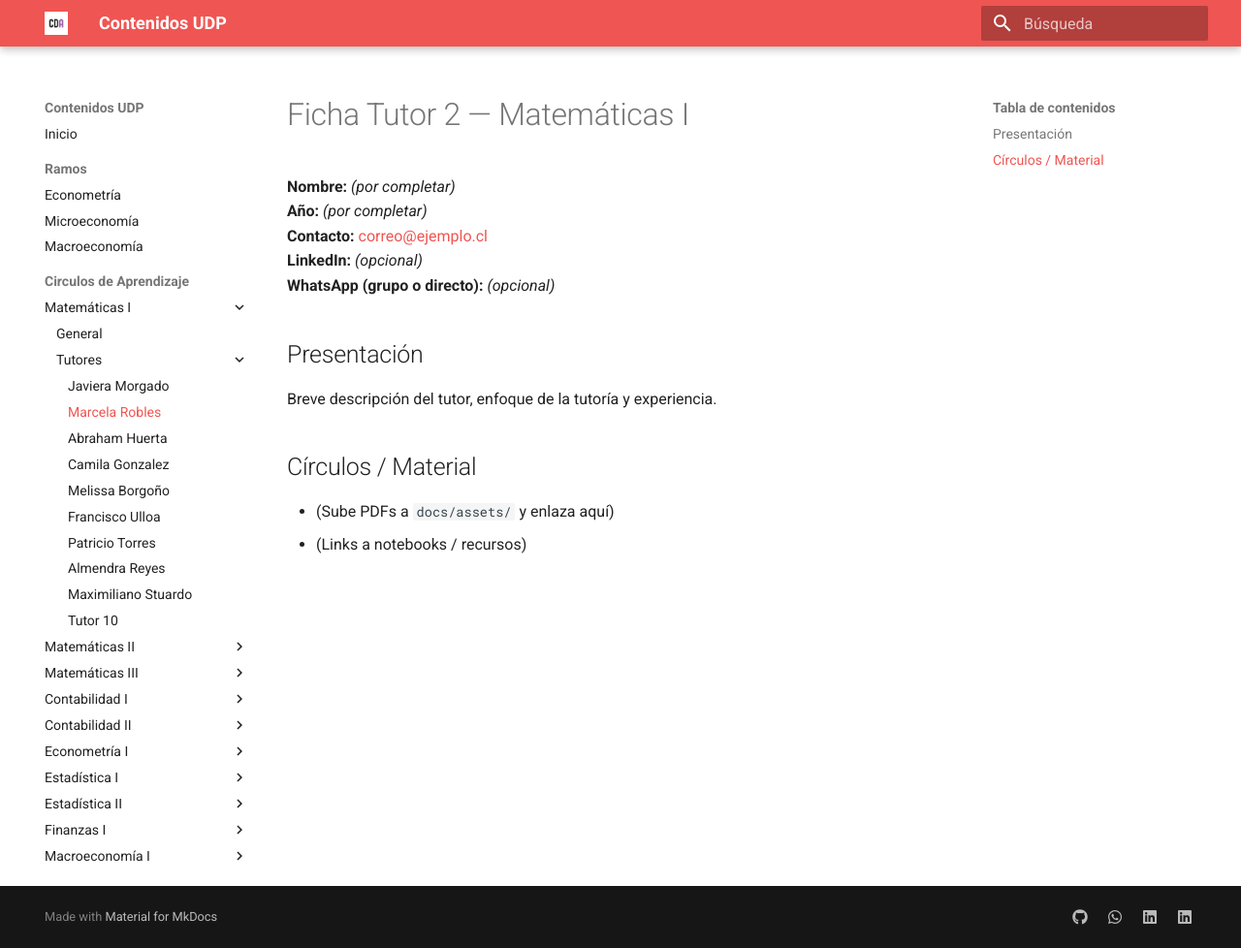
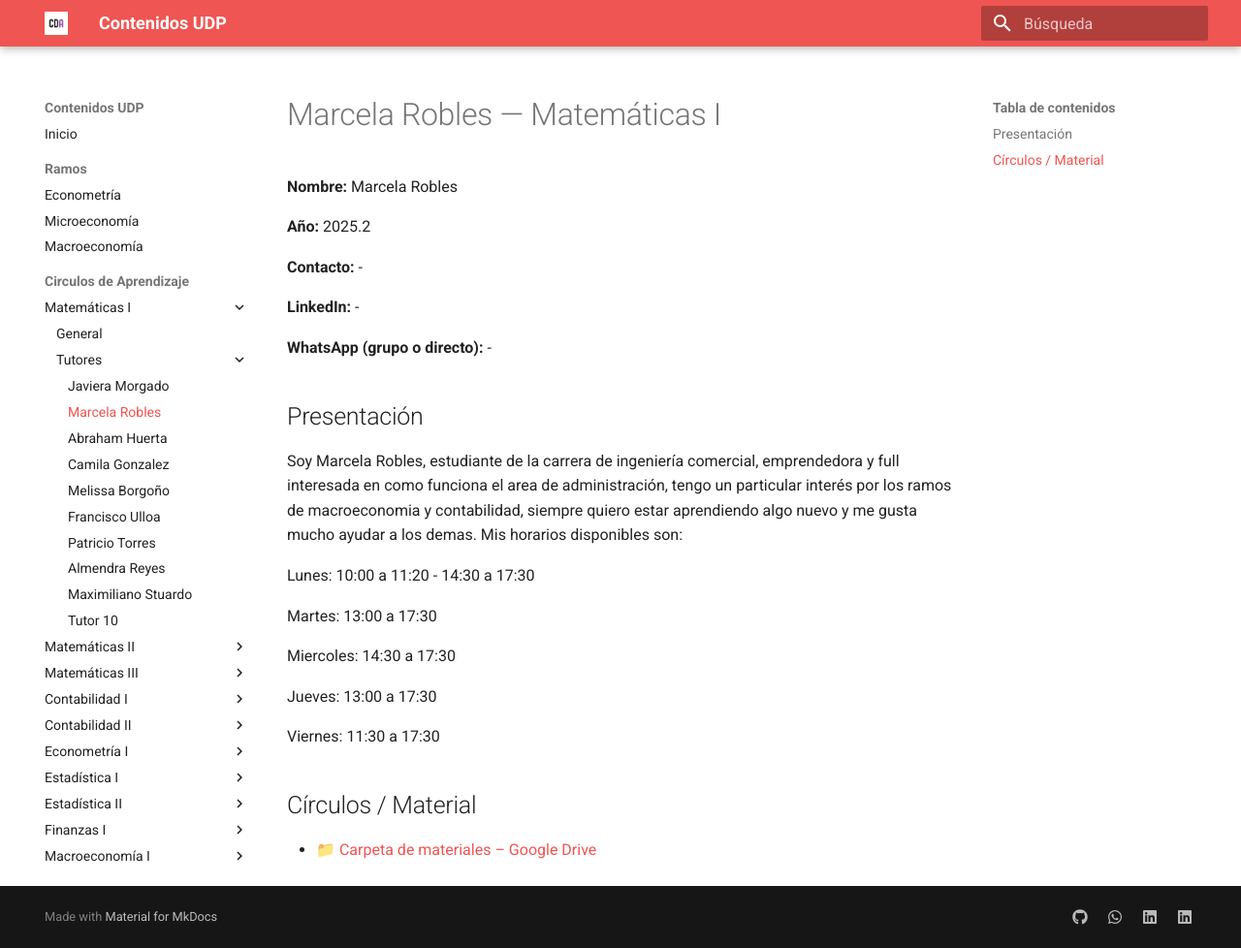
Before and after one commit to cda-fae/cda-fae, an MkDocs documentation site: the page built from docs/tutorias/matematicas-1/tutores/tutor2.md, in a window 1280 px wide and 978 px high. Shown: the whole window at 97% size. Built offline with MkDocs 1.6.1 and Material for MkDocs 9.7.7, drawn with Linux system fonts in a browser that asks for light colours.

Commit message:
perfil marcela robles mate1

```diff
--- a/docs/tutorias/matematicas-1/tutores/tutor2.md
+++ b/docs/tutorias/matematicas-1/tutores/tutor2.md
@@ -1,14 +1,30 @@
-# Ficha Tutor 2 — Matemáticas I
+# Marcela Robles — Matemáticas I
 
-**Nombre:** _(por completar)_
-**Año:** _(por completar)_
-**Contacto:** [correo@ejemplo.cl](mailto:correo@ejemplo.cl)
-**LinkedIn:** _(opcional)_
-**WhatsApp (grupo o directo):** _(opcional)_
+**Nombre:** Marcela Robles
+
+**Año:** 2025.2
+
+**Contacto:** -
+
+**LinkedIn:** -
+
+**WhatsApp (grupo o directo):** -
 
 ## Presentación
-Breve descripción del tutor, enfoque de la tutoría y experiencia.
+
+Soy Marcela Robles, estudiante de la carrera de ingeniería comercial, emprendedora y full interesada en como funciona el area de administración, tengo un particular interés por los ramos de macroeconomia y contabilidad, siempre quiero estar aprendiendo algo nuevo y me gusta mucho ayudar a los demas.
+Mis horarios disponibles son:
+
+Lunes: 10:00 a 11:20 - 14:30 a 17:30
+
+Martes: 13:00 a 17:30
+
+Miercoles: 14:30 a 17:30
+
+Jueves: 13:00 a 17:30
+
+Viernes: 11:30 a 17:30
+
 
 ## Círculos / Material
-- (Sube PDFs a `docs/assets/` y enlaza aquí)
-- (Links a notebooks / recursos)
+- 📁 [Carpeta de materiales – Google Drive](https://drive.google.com/drive/folders/1hFArO8MEs2jUJ6haW8ZbF3nt2pFZ6dVW?usp=sharing)
```
